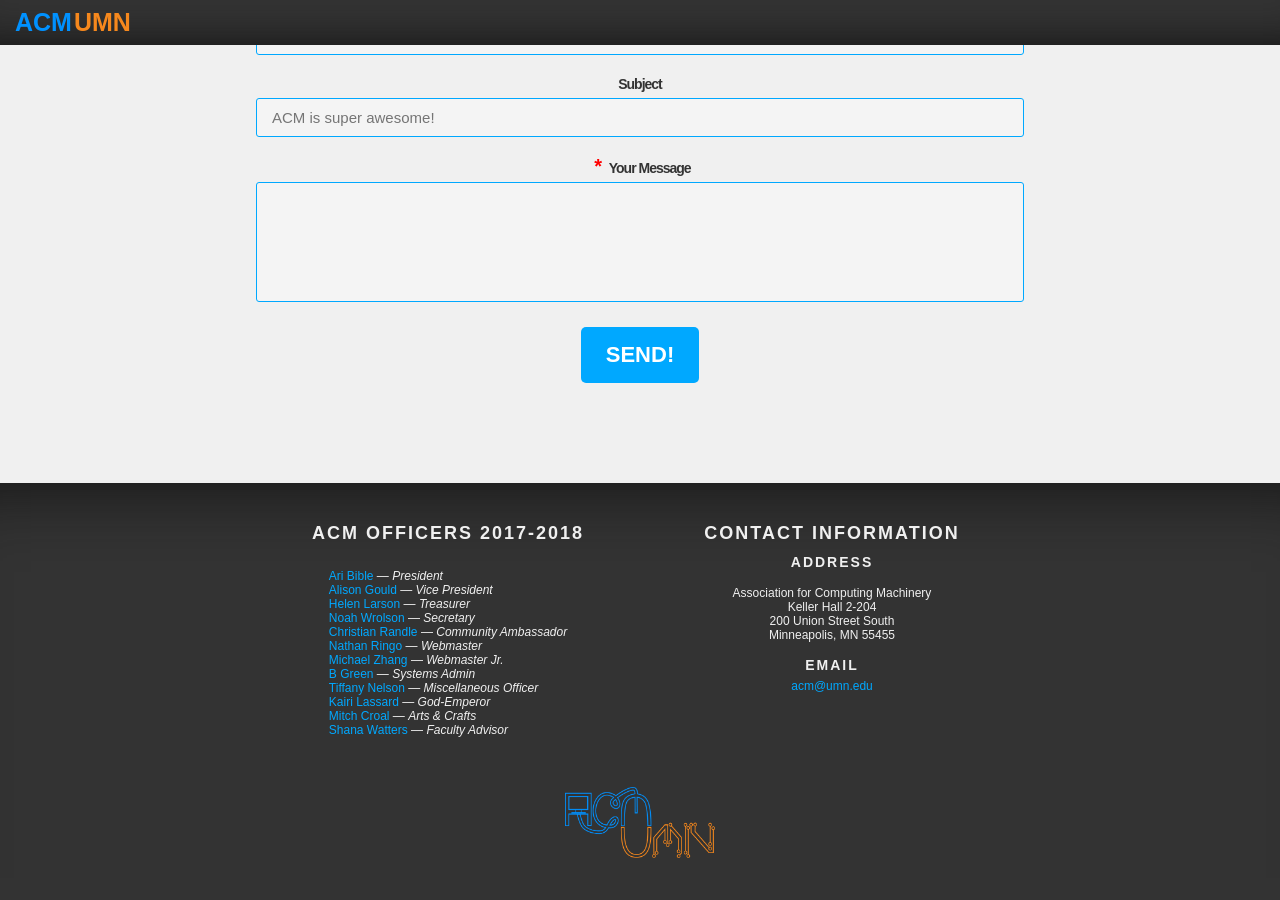
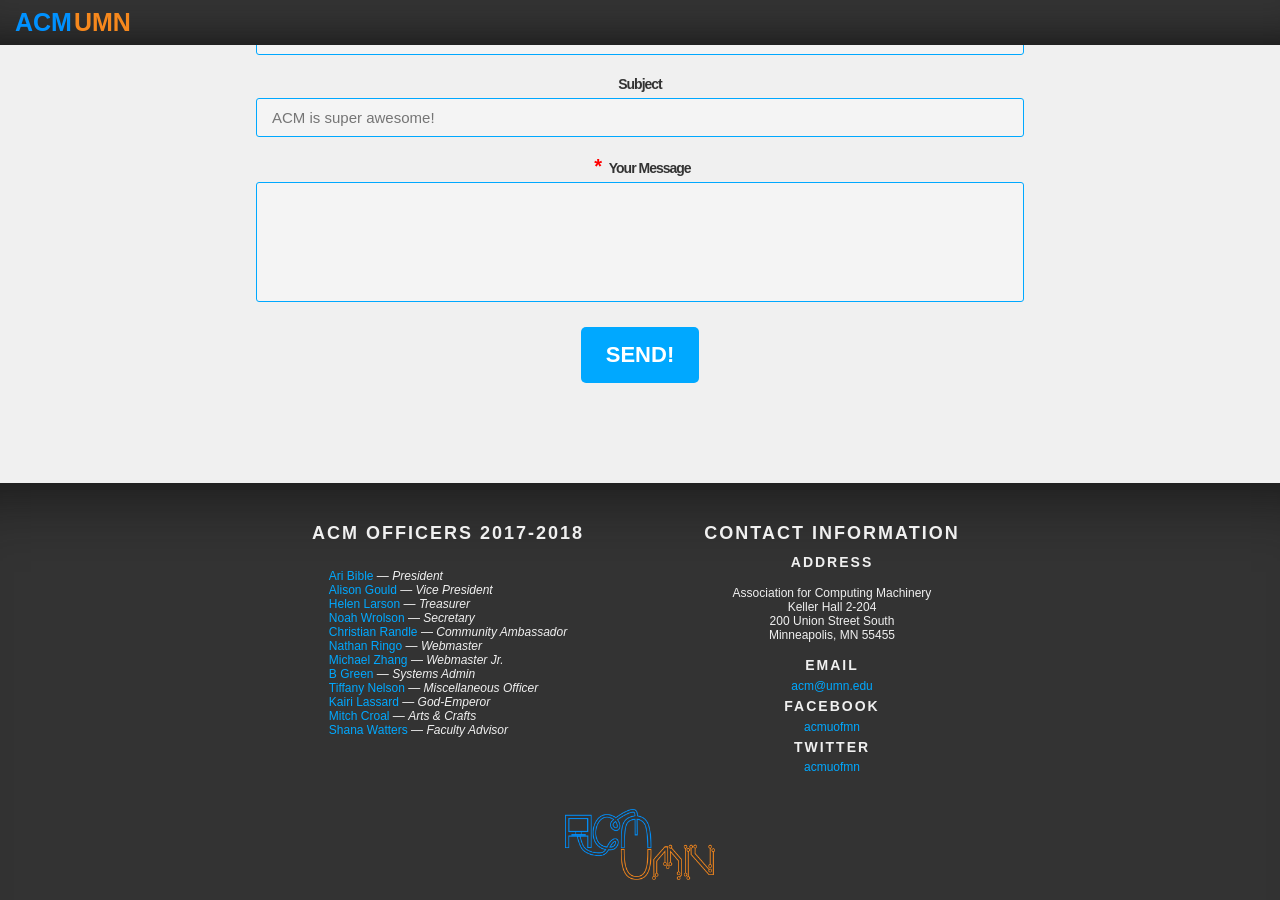
Before and after one commit to acmumn/acm-website, a Jekyll site: the page built from index.html, in a window 1280 px wide and 900 px high, scrolled down 2488 px. Built offline with Jekyll 4.4.1, drawn with Linux system fonts in a browser that asks for light colours; nearby versions of some CDN libraries; comment, search, counter and statistics services are not loaded; before the commit the page ends 3366 px from its top, so only the background shows below that.

Commit message:
Adds Facebook/Twitter.
Why do we have a facebook and a twitter when:
 - Nobody updates the website with up-to-date info anyways
 - RSS works perfectly fine
 - Anyone who cares is already in the room
 - IRC and word-of-mouth work fine too
 - We already have a newsletter
 - What do we do that's even newsworthy?
 - We better not be making officer positions to fill these up with nonsense
   - Wait, that already exists
   - I assume he's not responsible for the nonsense, at least
 - Twitter and Facebook both have ads
 - Isn't Twitter where that angry orange guy sends death threats?
   - Do we want to be associated with that?
 - We aren't even running a Bitcoin miner on the website
   - Do Facebook/Twitter even support this?
 - Something about free speech rights in Africa and South America
   - Something else about sexism

```diff
--- a/_includes/footer.html
+++ b/_includes/footer.html
@@ -34,6 +34,18 @@
           acm@umn.edu
         </a>
       </p>
+      <h2>Facebook</h2>
+      <p>
+        <a href="https://www.facebook.com/acmuofmn/">
+          acmuofmn
+        </a>
+      </p>
+      <h2>Twitter</h2>
+      <p>
+	    <a href="https://twitter.com/acmuofmn">
+          acmuofmn
+        </a>
+      </p>
     </div>
   </div>
   <div class="content">
```
